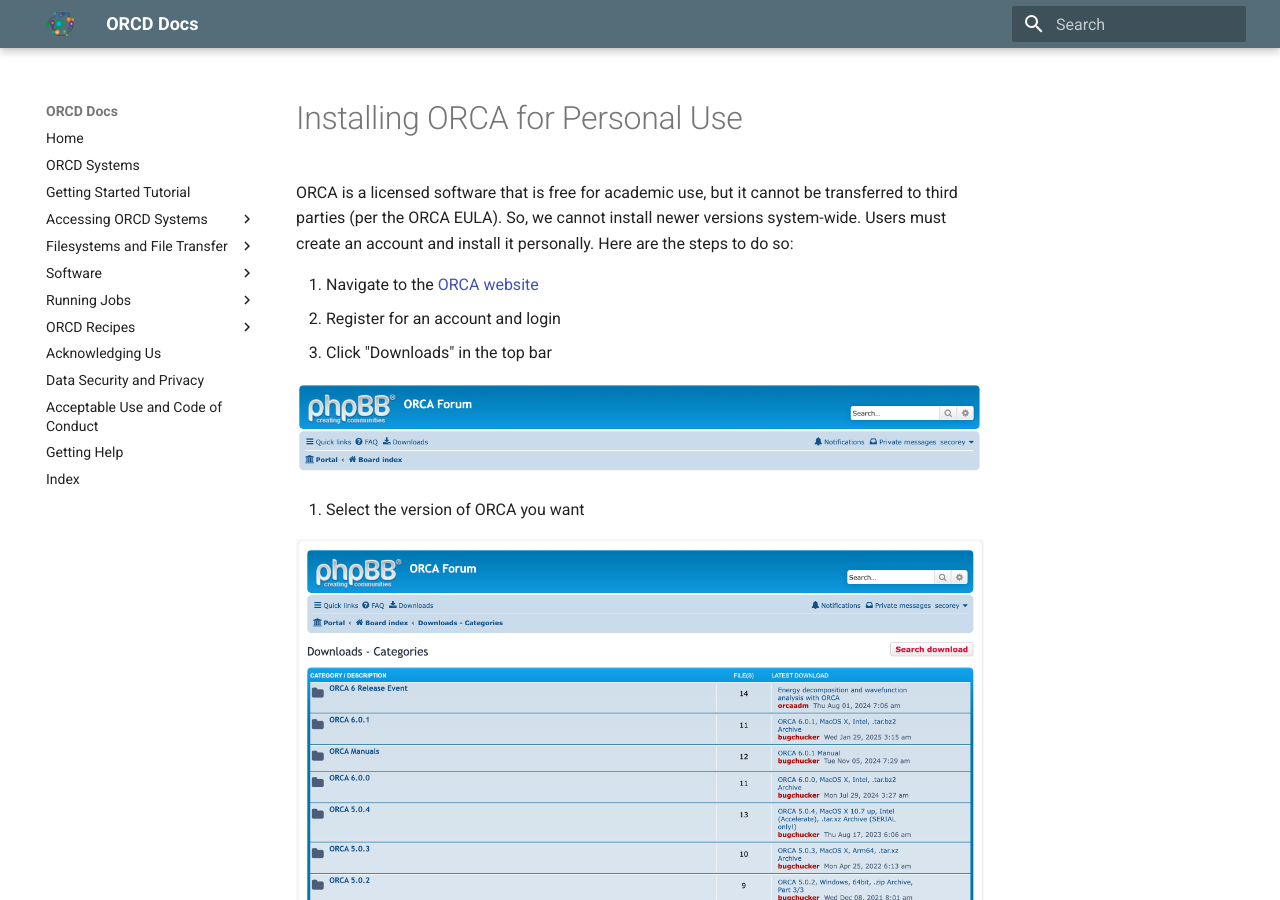
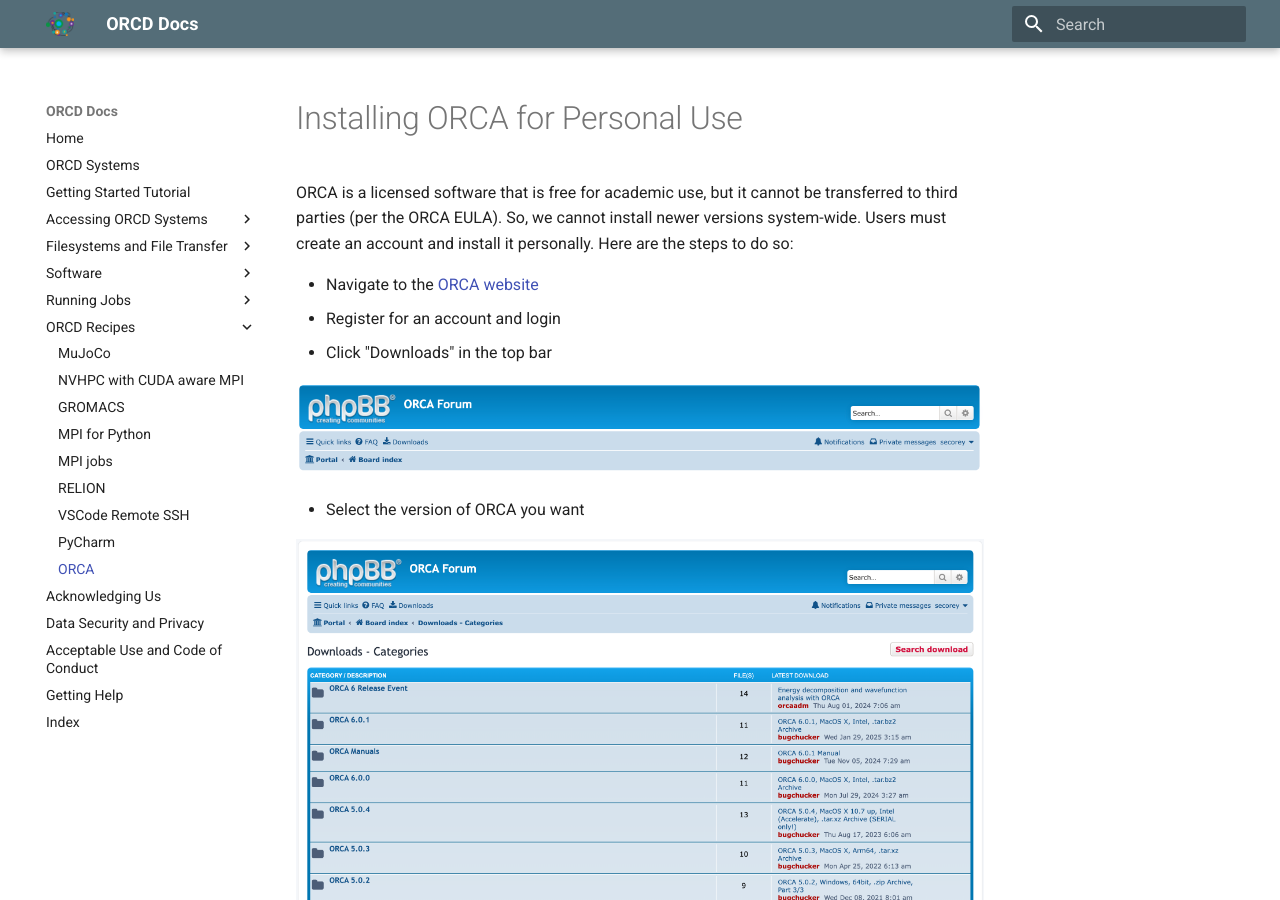
Before and after one commit to mit-orcd/orcd-docs-edit, an MkDocs documentation site: the page built from docs/recipes/orca.md, in a window 1280 px wide and 900 px high. Built offline with MkDocs 1.6.1 and Material for MkDocs 9.7.7, drawn with Linux system fonts in a browser that asks for light colours; some of the changed lines change nothing that is shown.

Commit message:
fixing typo

````diff
--- a/docs/recipes/orca.md
+++ b/docs/recipes/orca.md
@@ -5,37 +5,37 @@
 versions system-wide. Users must create an account and install it personally.
 Here are the steps to do so:
 
-1. Navigate to the [ORCA website](https://orcaforum.kofo.mpg.de/app.php/portal)
-2. Register for an account and login
-3. Click "Downloads" in the top bar
+- Navigate to the [ORCA website](https://orcaforum.kofo.mpg.de/app.php/portal)
+- Register for an account and login
+- Click "Downloads" in the top bar
 
 ![ORCA top bar](../images/orca/orca_top_bar.png)
 
-4. Select the version of ORCA you want
+- Select the version of ORCA you want
 
 ![ORCA versions](../images/orca/orca_versions.png)
 
-5. Select the "Linux, x86-64, .tar.xz Archive” version
+- Select the "Linux, x86-64, .tar.xz Archive” version
 
 ![ORCA installs](../images/orca/orca_installs.png)
 
-6. Click "Download"
+- Click "Download"
 
 ![ORCA download](../images/orca/orca_download.png)
 
-7. Upload the `.tar.xz` file to Engaging using `scp`:
+- Upload the `.tar.xz` file to Engaging using `scp`:
 
 ```bash
 scp /path/to/orca_6_0_1_linux_x86-64_shared_openmpi416.tar.xz $USER@orcd-login001.mit.edu ~/
 ```
 
-8. On Engaging, extract the `tar.xz` file:
+- On Engaging, extract the `tar.xz` file:
 
 ```bash
 tar -xf orca_6_0_1_linux_x86-64_shared_openmpi416.tar.xz
 ```
 
-9. Add this version of ORCA to your path:
+- Add this version of ORCA to your path:
 
 ```bash
 export PATH=/path/to/orca_6_0_1_linux_x86-64_shared_openmpi416:$PATH
--- a/mkdocs.yml
+++ b/mkdocs.yml
@@ -40,6 +40,7 @@
     - RELION: recipes/relion.md
     - VSCode: recipes/vscode.md
     - PyCharm: recipes/pycharm.md
+    - ORCA: recipes/orca.md
   - Acknowledging Us: acknowledgements.md
   - Data Security and Privacy: data-security.md
   - Acceptable Use and Code of Conduct: code-of-conduct.md
````
